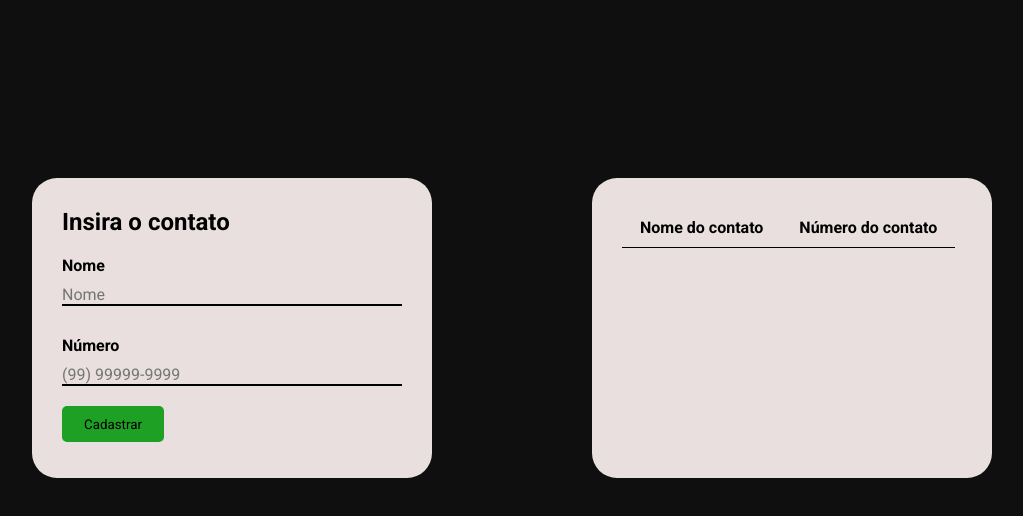
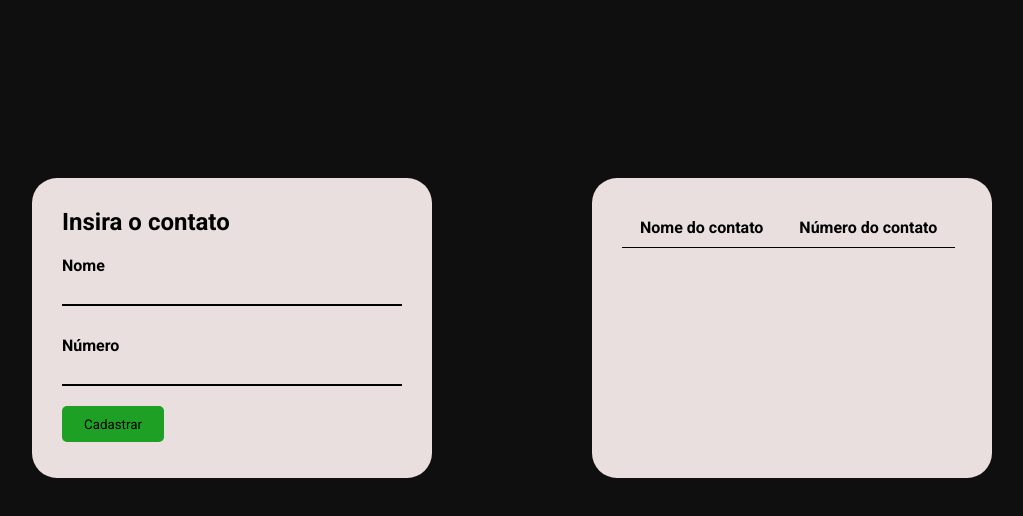
Before and after one commit to GabrielRibeiro0/Agenda_contatos, a plain HTML site: page index.html in a window 1280 px wide. Shown: the part 120-636 px from the top of the page, without its empty margins (128-1151 px from the left). Drawn offline with Linux system fonts and the light colour scheme.

Commit message:
correção numero

```diff
--- a/index.html
+++ b/index.html
@@ -18,11 +18,11 @@
         <h2>Insira o contato</h2>
         <div class="nome">
             <label for="nome">Nome</label>
-            <input id="nome" type="text" required placeholder="Nome">
+            <input id="nome" type="text" required placeholder="">
         </div>
         <div class="numero">
             <label for="numero">Número</label>
-            <input id="numero" type="tel" required placeholder="(99) 99999-9999">
+            <input id="numero" type="tel" required placeholder="">
         </div>
         <button>Cadastrar</button>
     </form>
```
